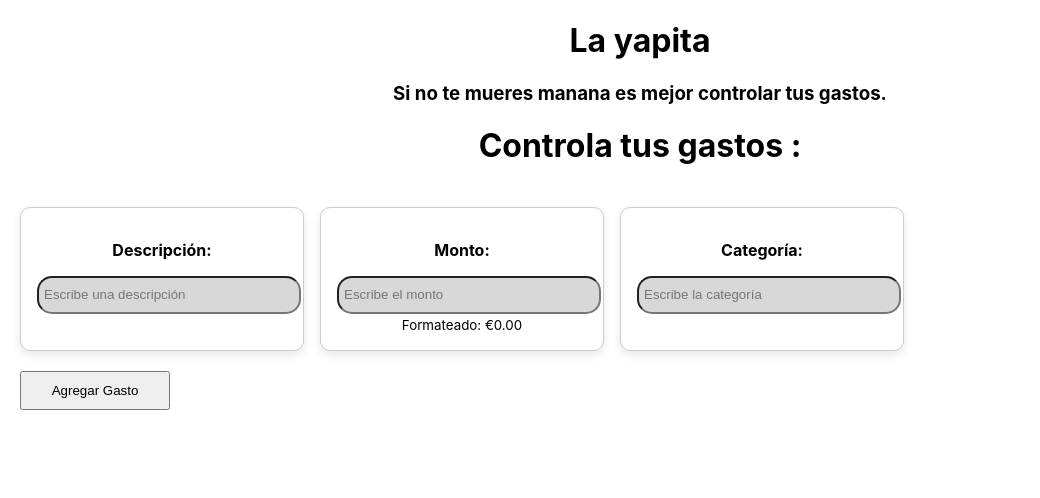
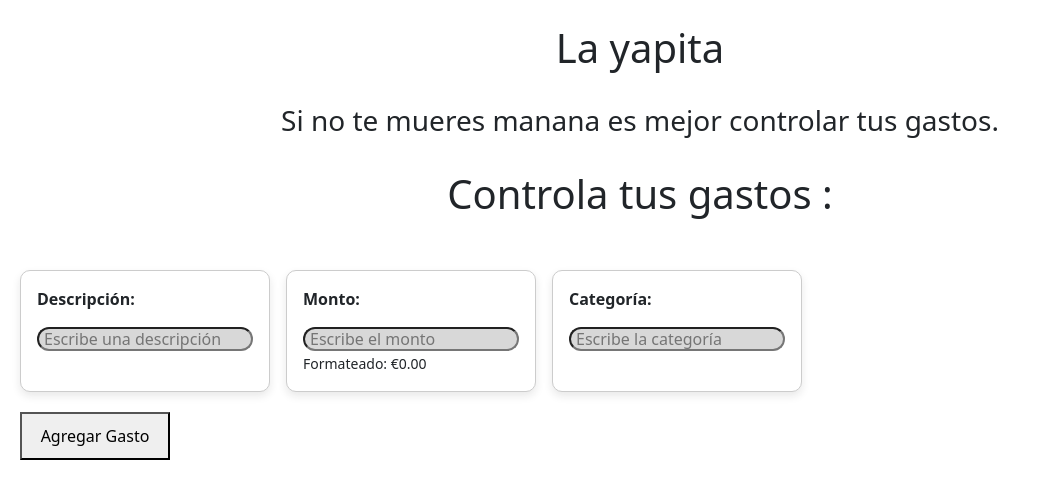
Before and after one commit to Moncayo1329/controlgastos, a React (Create React App) app in the folder frontend/: page / in a window 1280 px wide. Shown: the top 498 px of the page, without its empty margins (0-1040 px from the left). Built offline with nearby package versions, Linux system fonts and the light colour scheme; no server answers.

Commit message:
start working frontend

```diff
--- a/frontend/package.json
+++ b/frontend/package.json
@@ -8,6 +8,7 @@
     "@testing-library/react": "^16.2.0",
     "@testing-library/user-event": "^13.5.0",
     "axios": "^1.8.4",
+    "bootstrap": "^5.3.5",
     "react": "^19.1.0",
     "react-dom": "^19.1.0",
     "react-scripts": "5.0.1",
--- a/frontend/src/App.js
+++ b/frontend/src/App.js
@@ -1,15 +1,14 @@
 import './App.css';
 import Gastos from './yapita';
+import Principal from './Inicio';
 
 function App() {
   return (
-    <div className="App">
+    <div>
+      <Principal />
+      <Gastos />
+    </div>
 
-       <h1>La yapita</h1>
-       <h3>Si no te mueres manana es mejor controlar tus gastos.</h3>
-       <h1>Controla tus gastos :</h1>
-       <Gastos />
-    </div>
   );
 }
 
--- /dev/null
+++ b/frontend/src/Inicio.js
@@ -0,0 +1,20 @@
+import React from "react";
+
+
+function Principal(){
+
+    return(
+    <div className="App d-flex flex-column align-items-center p-4 gap-4">
+     <h1>La yapita</h1>
+     <h3>Si no te mueres manana es mejor controlar tus gastos.</h3>
+     <h1>Controla tus gastos :</h1>
+
+
+    </div>
+
+)
+}
+
+
+
+export default Principal;
--- a/frontend/src/index.js
+++ b/frontend/src/index.js
@@ -1,6 +1,7 @@
 import React from 'react';
 import ReactDOM from 'react-dom/client';
 import './index.css';
+import 'bootstrap/dist/css/bootstrap.min.css';
 import App from './App';
 import reportWebVitals from './reportWebVitals';
 
```
Also changed, not shown: 1 other file (tests, documents, lock files or other folders).
